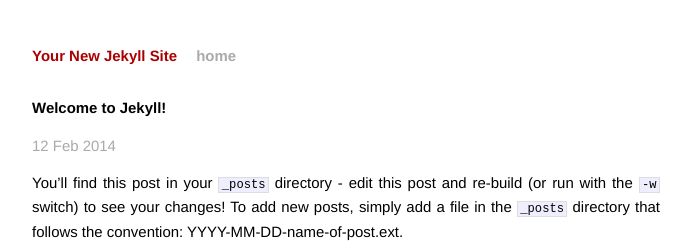
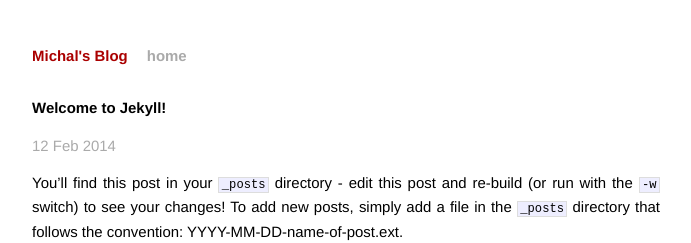
Before and after one commit to mgarbacz/blog.michalgarbacz.com, a Jekyll site: the page built from _posts/2014-02-12-welcome-to-jekyll.markdown, in a window 1280 px wide. Shown: the top 243 px of the page, without its empty margins (294-985 px from the left). Built offline with Jekyll 4.4.1, drawn with Linux system fonts in a browser that asks for light colours; Markdown is read by kramdown in place of the engine named in the settings.

Commit message:
Change title of Blog

```diff
--- a/_config.yml
+++ b/_config.yml
@@ -1,3 +1,3 @@
-name: Your New Jekyll Site
+name: Michal's Blog
 markdown: redcarpet
 pygments: true
```
